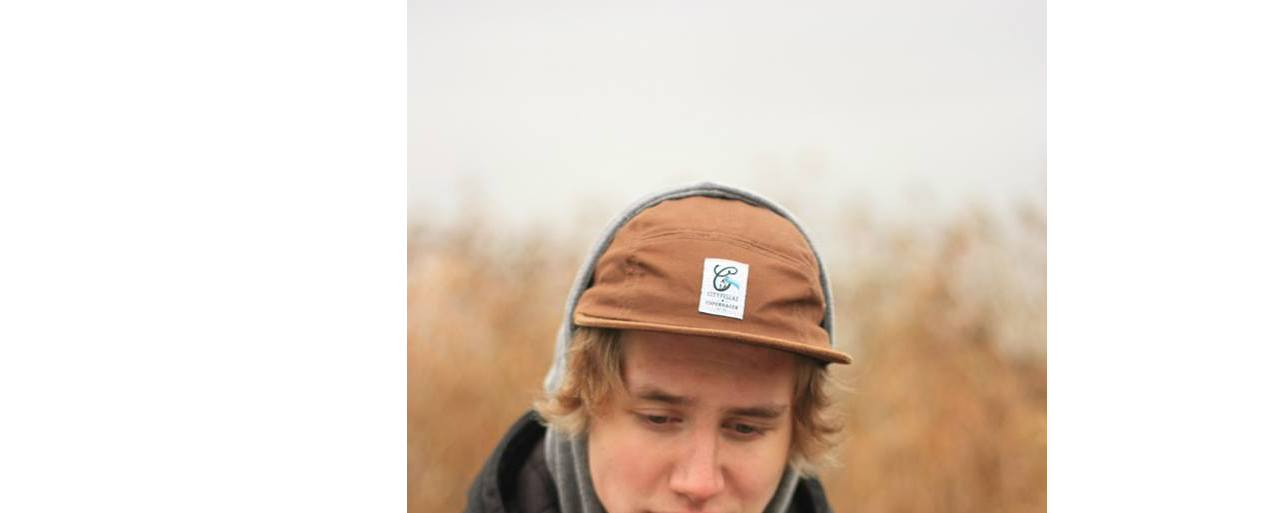
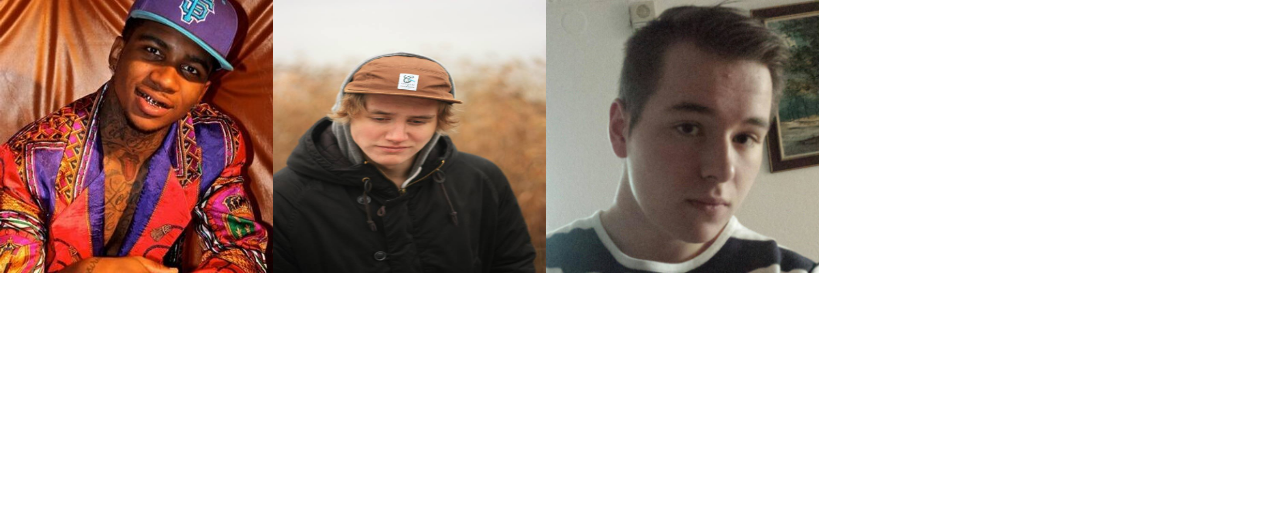
Before and after one commit to joniz/Projekt, a PHP site: page /galleri.php in a window 1280 px wide. Shown: the part 50-563 px from the top of the page. After the commit the page ends 323 px from the top, so only its background shows below. Run offline with PHP 8.4, Linux system fonts and the light colour scheme; some libraries are stand-ins or nearby versions.

Commit message:
fixat galleri

```diff
--- a/gymarbete/default.css
+++ b/gymarbete/default.css
@@ -13,6 +13,26 @@
 		border-color: #000000;
 		width: 85%;
 	}
+
+	.galleribild{
+		position: inline-block;
+    	float: left;
+    	width:  273px;
+    	height: 273px;
+    	/*background-position: 50% 50%;*/
+    	background-repeat: no-repeat;
+	}
+
+	#omoss{
+		text-align: center;
+	}
+
+	input[type=file]{
+        color: #000000;
+        border: 1px solid #000000;
+    }
+
+
 
 	#inlaggarea{
 
--- a/gymarbete/formularinlagg.php
+++ b/gymarbete/formularinlagg.php
@@ -5,5 +5,5 @@
 <p>Rubrik</p> <input type="text" name="f_rubrik"/>
 <p>Text</p> <textarea type="text" name="f_text"></textarea>
 <p>Bild</p> <input type="file" id="fileToUpload" name="fileToUpload"/>
-<input type="submit" name="submit">
+<input type="submit" name="submit" value="Gör inlägg!">
 </form>
--- a/gymarbete/galleri.php
+++ b/gymarbete/galleri.php
@@ -7,7 +7,7 @@
 $files = glob("uploads/*.*");
 for ($i=0; $i<count($files); $i++) {
  $num = $files[$i];
- echo '<img src="'.$num.'" alt="random image">'."&nbsp;&nbsp;";
+ echo '<a href="'.$num.'"><img src="'.$num.'" class="galleribild" alt="random image"></a>';
 }
 
 //Read more: http://www.phpmagicbook.com/display-images-from-folder/#ixzz3RXLflTXF
--- a/gymarbete/inlaggscript.php
+++ b/gymarbete/inlaggscript.php
@@ -43,7 +43,9 @@
 // if everything is ok, try to upload file
 } else {
     if (move_uploaded_file($_FILES["fileToUpload"]["tmp_name"], $target_file)) {
-        echo "The file ". basename( $_FILES["fileToUpload"]["name"]). " has been uploaded.";
+        //echo "The file ". basename( $_FILES["fileToUpload"]["name"]). " has been uploaded.";
+        header('Location:index.php');
+
     } else {
         echo "Sorry, there was an error uploading your file.";
     }
```
Also changed, not shown: gymarbete/omoss.php (+10 -7 lines).
